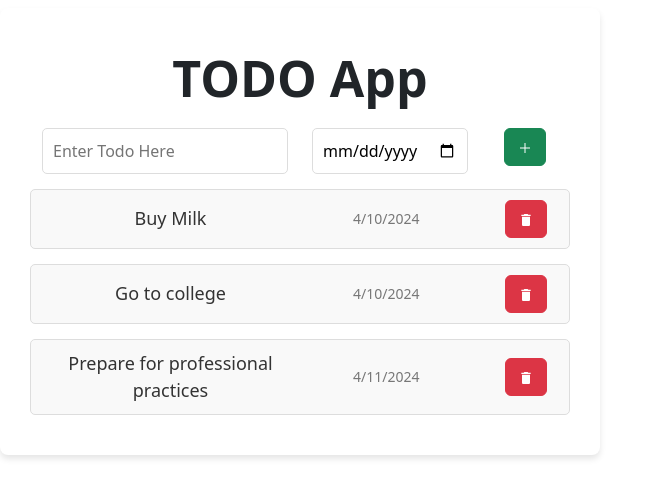
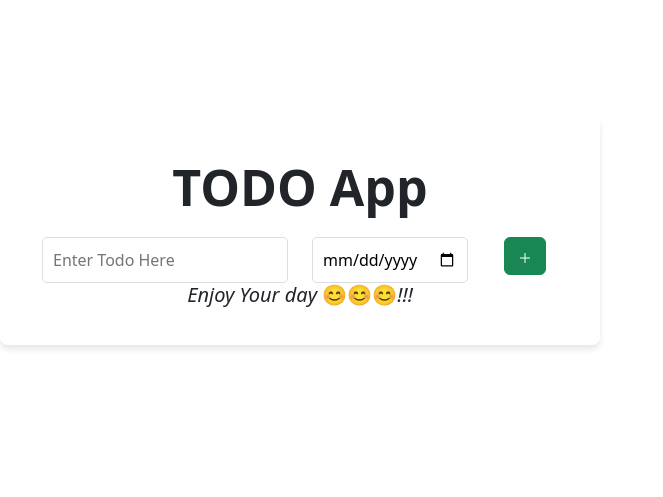
Before and after one commit to birajgrs1/practice_reactjs, a React (Vite) app in the folder myNewAppReact/: page / in a window 1280 px wide. Shown: the part 169-666 px from the top of the page, without its empty margins (0-663 px from the left). Built offline with nearby package versions, Linux system fonts and the light colour scheme.

Commit message:
Applying context api in react project

```diff
--- a/myNewAppReact/src/App.jsx
+++ b/myNewAppReact/src/App.jsx
@@ -5,36 +5,55 @@ import AppName from "./Components/AppName";
 import AddTodo from "./Components/AddTodo";
 import TodoItems from "./Components/TodoItems";
 import WelcomeMsg from "./Components/WelcomeMsg";
+import TodoItemsContext from "./store/contexts/todo-items-context";
 
 function App() {
-  const todoItems = [
-    {
-      name: "Buy Milk",
-      dueDate: "4/10/2024",
-    },
-    {
-      name: "Go to college",
-      dueDate: "4/10/2024",
-    },
-    {
-      name: "Prepare for professional practices",
-      dueDate: "4/11/2024",
-    },
-  ];
+  // const todoItems = [
+  //   {
+  //     name: "Buy Milk",
+  //     dueDate: "4/10/2024",
+  //   },
+  //   {
+  //     name: "Go to college",
+  //     dueDate: "4/10/2024",
+  //   },
+  //   {
+  //     name: "Prepare for professional practices",
+  //     dueDate: "4/11/2024",
+  //   },
+  // ];
+  // const todoItems = [];
   // const [state, setState] = useState(initialState)
 
-  const [todo, setTodo] = useState(todoItems);
+  const [todo, setTodo] = useState([]);
+
+  /*
 
   const handleNewTodoItems = (todoItemName, itemDueDate) => {
-    console.log(`New item added: ${todoItemName} Date: ${itemDueDate} `);
+    // console.log(`New item added: ${todoItemName} Date: ${itemDueDate} `);
 
     setTodo((currentValue) => [
       ...currentValue,
-      { name: todoItemName, dueDate: itemDueDate }
+      { name: todoItemName, dueDate: itemDueDate },
     ]);
   };
 
   const handleToDeleteItems = (todoItemName) => {
+    // console.log(`${todoItemName} deleted.`);
+    const updatedTodo = todo.filter((item) => item.name !== todoItemName);
+    setTodo(updatedTodo);
+  };
+  */
+  const addNewTodoItems = (todoItemName, itemDueDate) => {
+    // console.log(`New item added: ${todoItemName} Date: ${itemDueDate} `);
+
+    setTodo((currentValue) => [
+      ...currentValue,
+      { name: todoItemName, dueDate: itemDueDate },
+    ]);
+  };
+
+  const deleteTodoItems = (todoItemName) => {
     // console.log(`${todoItemName} deleted.`);
     const updatedTodo = todo.filter((item) => item.name !== todoItemName);
     setTodo(updatedTodo);
@@ -45,15 +64,21 @@ function App() {
     //   {/* <h2>Hello, {name}!</h2>
     //   <p>Welcome to the world of React.</p>
     //   <ButtonComponent /> */}
-    <center className="todo-container">
-      <AppName />
-      <AddTodo onNewItem={handleNewTodoItems} />
-      {todo.length === 0 && <WelcomeMsg></WelcomeMsg>}
-      <TodoItems
-        todoItems={todo}
-        onDeleteclicked={handleToDeleteItems}
-      ></TodoItems>
-    </center>
+
+    <TodoItemsContext.Provider
+      value={{
+        todoItems: todo,
+        addTodoItem: addNewTodoItems,
+        deleteTodoItem: deleteTodoItems,
+      }}
+    >
+      <center className="todo-container">
+        <AppName />
+        <AddTodo />
+        <WelcomeMsg />
+        <TodoItems />
+      </center>
+    </TodoItemsContext.Provider>
   );
 }
 
--- a/myNewAppReact/src/Components/AddTodo.jsx
+++ b/myNewAppReact/src/Components/AddTodo.jsx
@@ -1,9 +1,9 @@
-import React, {useRef} from "react";
+import React, { useRef, useContext } from "react";
 import "./AddTodo.module.css";
-// import { useState, useRef } from "react";
 import { IoAddSharp } from "react-icons/io5";
+import TodoItemsContext from "../store/contexts/todo-items-context";
 
-const AddTodo = ({ onNewItem }) => {
+const AddTodo = () => {
   // const [todoName, setTodoName] = useState("");
   // const [dueDate, setDueDate] = useState("");
 
@@ -17,6 +17,7 @@ const refContainer = useRef(initialValue);
 
   const todoNameElement = useRef();
   const dueDateElement = useRef();
+  const { addTodoItem } = useContext(TodoItemsContext);
 
   // const handleNameChange = (event) => {
   //   setTodoName(event.target.value);
@@ -35,7 +36,7 @@ const refContainer = useRef(initialValue);
     const dueDate = dueDateElement.current.value;
     todoNameElement.current.value = "";
     dueDateElement.current.value = "";
-    onNewItem(todoName, dueDate);
+    addTodoItem(todoName, dueDate);
     // setDueDate("");
     // setTodoName("");
   };
--- a/myNewAppReact/src/Components/TodoItems.jsx
+++ b/myNewAppReact/src/Components/TodoItems.jsx
@@ -1,15 +1,19 @@
 import TodoList from "./TodoList";
+import TodoItemsContext from "../store/contexts/todo-items-context";
+import { useContext } from "react";
 
-const TodoItems = ({ todoItems, onDeleteclicked }) => {
+const TodoItems = () => {
+  const { todoItems, deleteTodoItem } = useContext(TodoItemsContext);
+
   return (
     <>
       <div className="items-container">
         {todoItems.map((item, index) => (
           <TodoList
-            key={item.id || index}
+            key={index}
             todoName={item.name}
             todoDate={item.dueDate}
-            onDeleteClicked={onDeleteclicked}
+            onDeleteClicked={deleteTodoItem}
           />
         ))}
       </div>
--- a/myNewAppReact/src/Components/WelcomeMsg.jsx
+++ b/myNewAppReact/src/Components/WelcomeMsg.jsx
@@ -1,6 +1,9 @@
+import TodoItemsContext from "../store/contexts/todo-items-context";
+import { useContext } from "react";
 
 const WelcomeMsg = () =>{
-    return <h5><i>Enjoy Your day 😊😊😊!!!</i></h5>
+    const {todoItems} = useContext(TodoItemsContext);
+    return todoItems.length ===0 && <h5><i>Enjoy Your day 😊😊😊!!!</i></h5>
 
 }
 export default WelcomeMsg;
--- /dev/null
+++ b/myNewAppReact/src/store/contexts/todo-items-context.jsx
@@ -0,0 +1,8 @@
+import { createContext } from "react";
+
+const TodoItemsContext = createContext({
+  todoItems: [],
+  addTodoItem: () => {},
+  deleteTodoItem: () => {},
+});
+export default TodoItemsContext;
```
